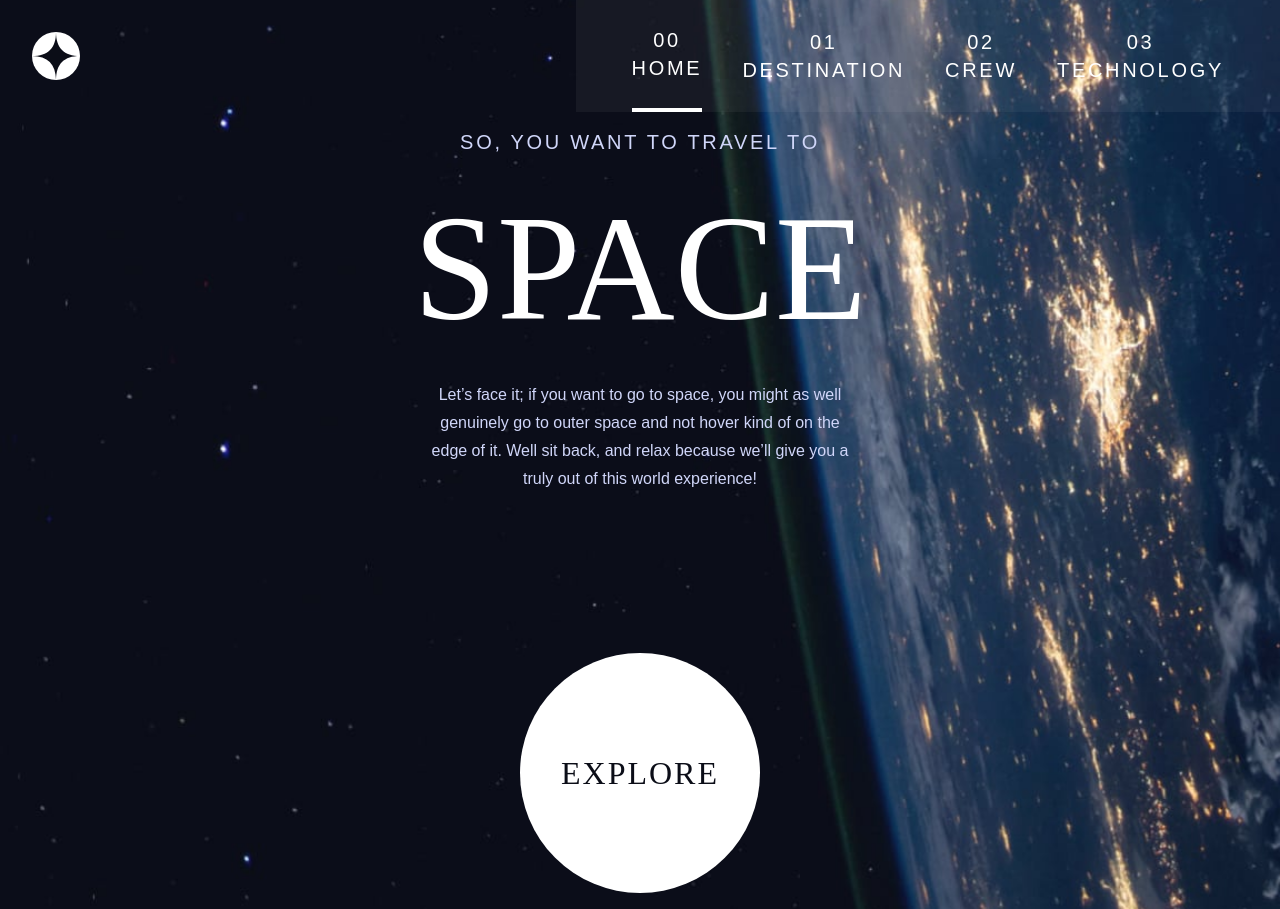
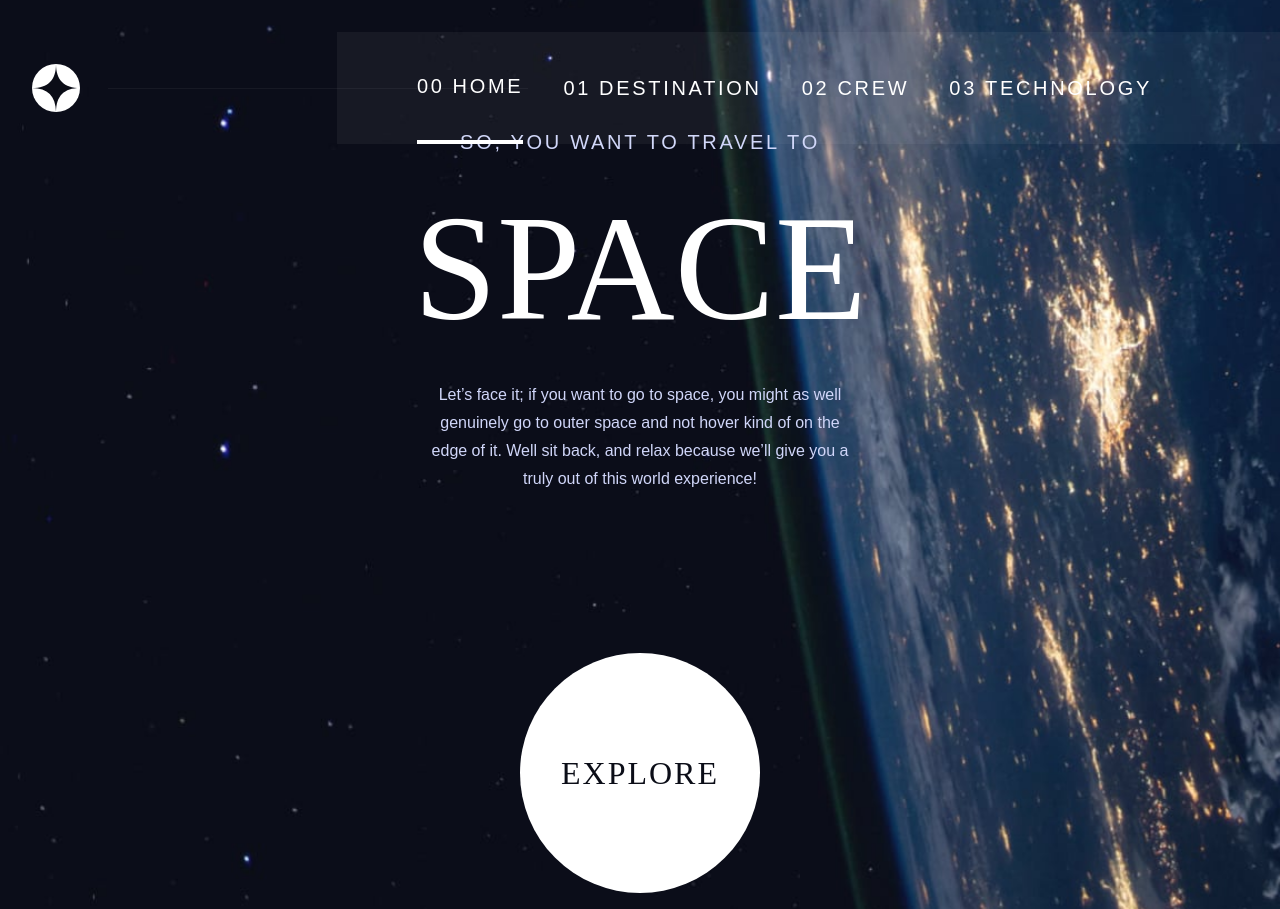
Before and after one commit to beloveddie/space-tourism, a React (Create React App) app: page / in a window 1280 px wide. Built offline with nearby package versions, Linux system fonts and the light colour scheme.

Commit message:
Build up Navigation --desktop-mode

```diff
--- a/src/components/DesktopNav/DesktopNav.tsx
+++ b/src/components/DesktopNav/DesktopNav.tsx
@@ -16,7 +16,7 @@ const TabletNav = ({ routes }: NavProps) => {
   }, [params]);
 
   return (
-    <nav className="hidden md:hidden lg:flex absolute bg-primary/5 w-100 h-24 top-0 right-0 text-center items-center p-14">
+    <nav className="hidden md:hidden lg:flex absolute bg-primary/5 w-100 h-24 top-0 right-0 text-center items-center p-14 lg:pr-32 lg:pl-20">
       <DesktopNavList items={routes} activeNavLink={activeNavLink} />
     </nav>
   );
--- a/src/components/DesktopNav/DesktopNavItem.tsx
+++ b/src/components/DesktopNav/DesktopNavItem.tsx
@@ -17,7 +17,7 @@ const TabletNavItem = ({ item, index, activeNavLink }: DesktopItemProps) => {
         isActive(activeNavLink, item.title) && "border-b-4"
       }`}
     >
-      <Link to={item.url}>
+      <Link to={item.url} className="flex gap-2">
         <SideNumbers index={index} />
         <H5>{item.title.toUpperCase()}</H5>
       </Link>
--- a/src/components/MainHeader.tsx
+++ b/src/components/MainHeader.tsx
@@ -7,10 +7,13 @@ import TabletNav from "./TabletNav";
 
 export const MainHeader = () => {
   return (
-    <header className="w-full bg-transparent fixed top-0 p-4 flex w-100 justify-between items-center md:p-8">
-      <Link to="/">
-        <img src={logo} alt="space tourism logo" className="md:w-12" />
-      </Link>
+    <header className="w-full bg-transparent fixed top-0 p-4 flex w-100 justify-between items-center md:p-8 lg:top-8">
+      <div className="flex gap-7 items-center">
+        <Link to="/">
+          <img src={logo} alt="space tourism logo" className="md:w-12" />
+        </Link>
+        <div className="bg-primary/5 w-100 h-[1px] w-[420px] hidden lg:block"></div>
+      </div>
       <MobileNav routes={routes} />
       <TabletNav routes={routes} />
       <DesktopNav routes={routes} />
```
